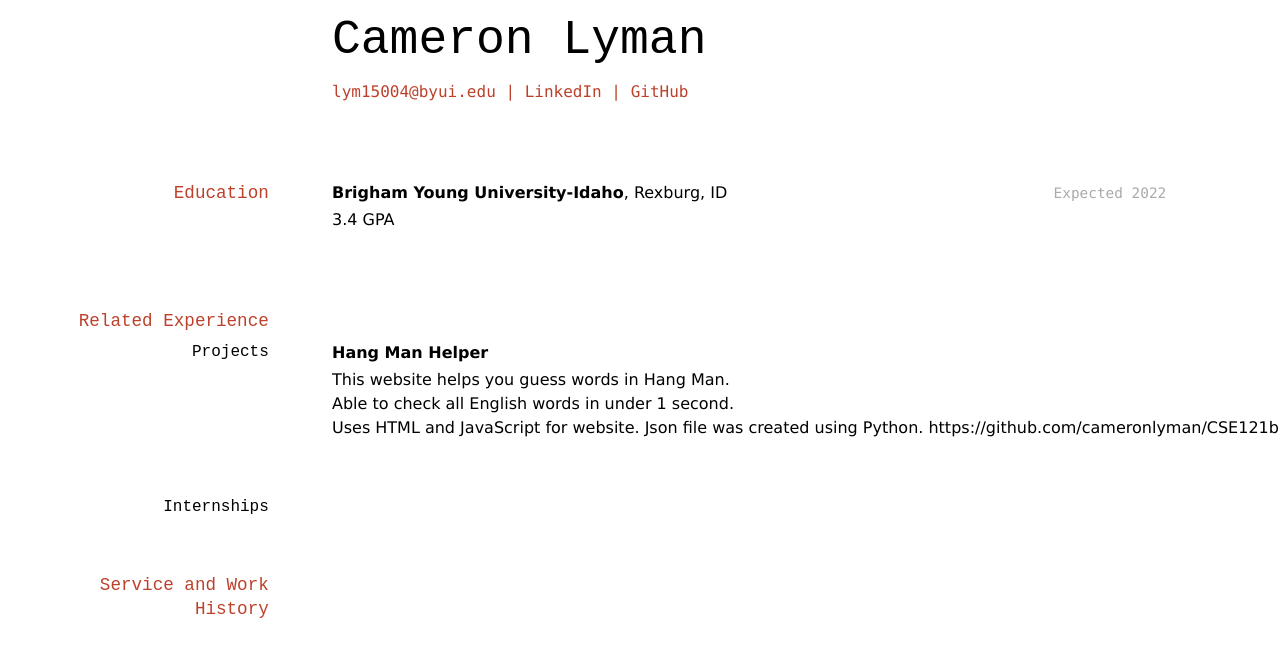
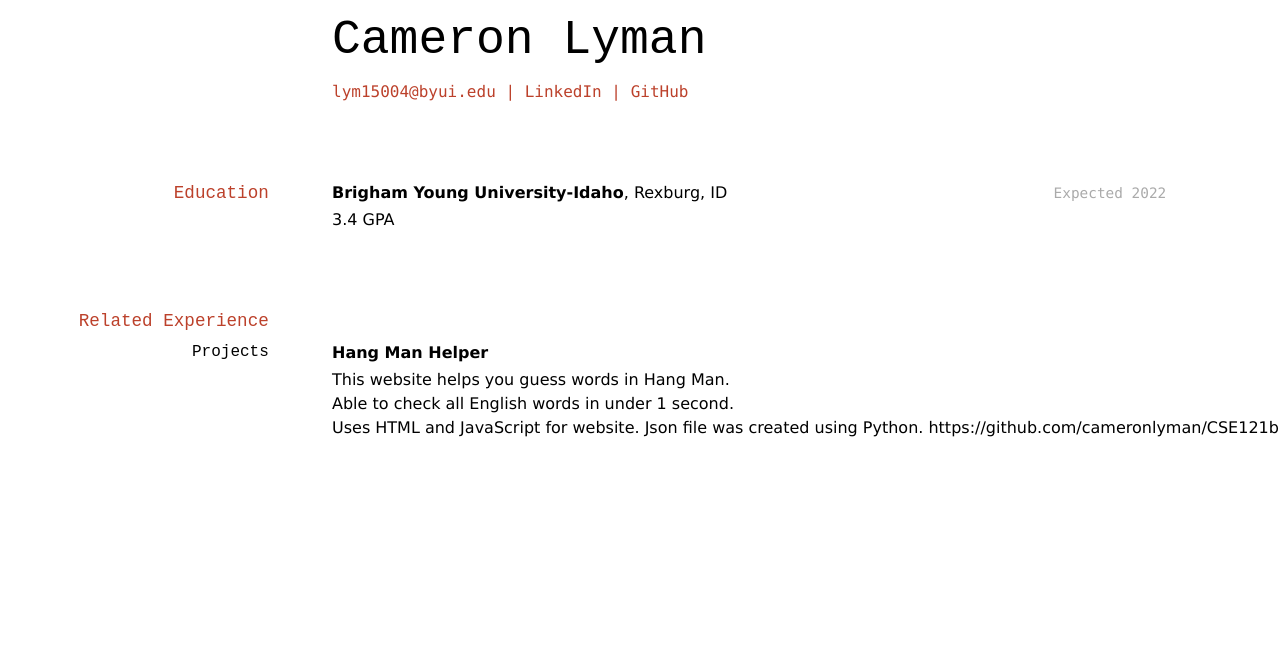
Before and after one commit to byuids-resumes/cameron_lyman_resume, a Jekyll site: the page built from docs/index.md, in a window 1280 px wide. Shown: the top 657 px of the page. Built offline with Jekyll 4.4.1, drawn with Linux system fonts in a browser that asks for light colours.

Commit message:
Removed Internships

```diff
--- a/docs/index.md
+++ b/docs/index.md
@@ -32,13 +32,9 @@ __Hang Man Helper__
 - Uses HTML and JavaScript for website. Json file was created using Python.
 https://github.com/cameronlyman/CSE121b
 
-### Internships
-
-
-## Service and Work History
 
 
 
 <!-- ### Footer
 
-Last updated: Mar 2021 -->
+Last updated: Apr 2021 -->
```
